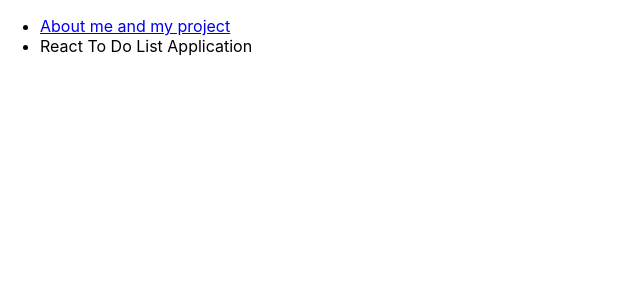
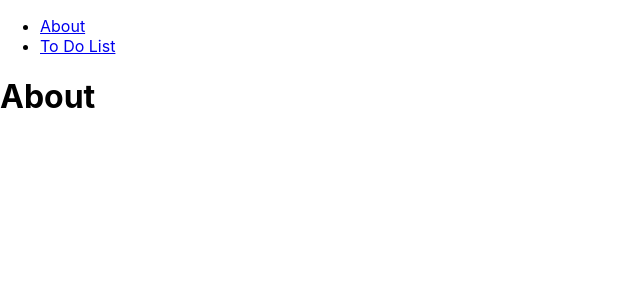
Before and after one commit to Vitus96/React_To_Do_App, a React (Create React App) app: page / in a window 1280 px wide. Shown: the top 300 px of the page, without its empty margins (0-640 px from the left). Built offline with nearby package versions, Linux system fonts and the light colour scheme.

Commit message:
Router settings 2

```diff
--- a/src/App.js
+++ b/src/App.js
@@ -11,9 +11,8 @@ import Navigation from './components/Navigation';
 function App() {
   return (
     <BrowserRouter>
-      <Navigation />
       <Routes>
-        <Route path="/" elementh={<About />} />
+        <Route path="/" element={<About />} />
         <Route path="/project" element={<Project />} />
       </Routes>
     </BrowserRouter>
--- a/src/components/Navigation.js
+++ b/src/components/Navigation.js
@@ -6,9 +6,8 @@ function Navigation() {
     return (
         <nav>
             <ul>
-                <li><Link to="/">About me and my project</Link></li>
-                <li><Link to="/about"></Link>React To Do List Application</li>
-
+                <li><Link to="/">About</Link></li>
+                <li><Link to="/project">To Do List</Link></li>
             </ul>
         </nav>
     );
--- a/src/pages/About.js
+++ b/src/pages/About.js
@@ -1,10 +1,12 @@
 import React from "react";
+import Navigation from "../components/Navigation";
 
 
 function About() {
     return (
         <div>
-            About Me
+            <Navigation />
+            <h1>About</h1>
         </div>
     );
 };
--- a/src/pages/Project.js
+++ b/src/pages/Project.js
@@ -1,10 +1,12 @@
 import React from "react";
+import Navigation from "../components/Navigation";
 
 
 function Project() {
     return (
         <div>
-            Project
+            <Navigation />
+            <h1>Project</h1>
         </div>
     );
 };
```
